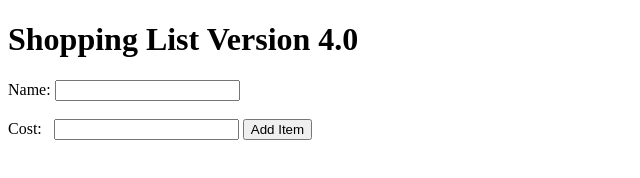
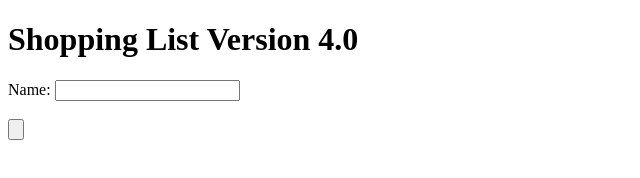
Before and after one commit to Stittlist/Stittlist.github.io, a plain HTML site: page index.html in a window 1280 px wide. Shown: the whole page, without its empty margins (0-640 px from the left). Drawn offline with Linux system fonts and the light colour scheme.

Commit message:
Update index.html
Remove Cost Field

Remove "Add" text next to checkbox

```diff
--- a/index.html
+++ b/index.html
@@ -10,8 +10,7 @@
     <h1>Shopping List Version 4.0</h1>
 
          Name: <input type="text" id="item" name="item" /><br><br>
-      Cost: &nbsp;&nbsp;<input type="text" id="cost" name="cost" />
-      <input class="button" name="submit" type="button" value="Add Item" onclick="addShoppinglist(item.value, cost.value)" />
+      <input class="button" name="submit" type="button" value="" onclick="addShoppinglist(item.value, cost.value)" />
   <p id="MyList"></p>
    <p id="MyCart"></p>
   </body>
```
